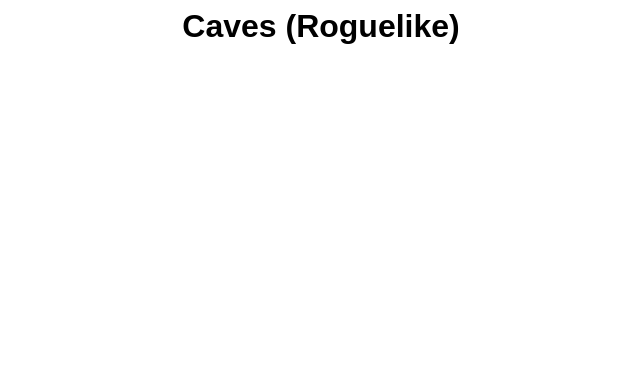
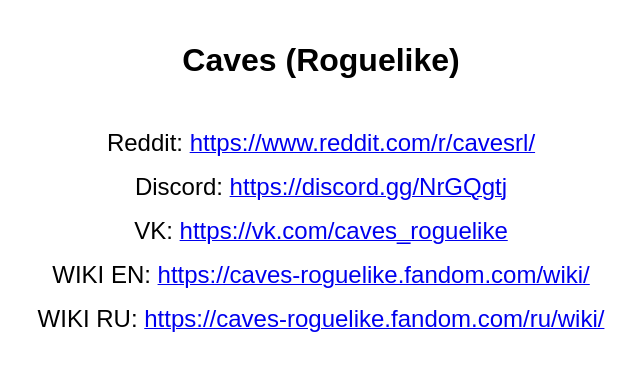
Before and after one commit to 36devCaves/caves2, a plain HTML site: page index.html in a window 1280 px wide. Shown: the whole page, without its empty margins (319-959 px from the left). Drawn offline with Linux system fonts and the light colour scheme.

Commit message:
Update index.html

```diff
--- a/index.html
+++ b/index.html
@@ -8,7 +8,29 @@ content="text/html; charset=iso-8859-1">
 
 <body>
 
+<p align="center"><font size="6" face="Arial"><strong></strong></font>&nbsp;</p>
+
 <p align="center"><font size="6" face="Arial"><strong>Caves
 (Roguelike)</strong></font></p>
+
+<p align="center"><font size="6" face="Arial"><strong></strong></font>&nbsp;</p>
+
+<p align="center"><font size="5" face="Arial">Reddit: </font><a
+href="https://www.reddit.com/r/cavesrl/"><font size="5"
+face="Arial">https://www.reddit.com/r/cavesrl/</font></a></p>
+
+<p align="center"><font size="5" face="Arial">Discord: </font><a
+href="https://discord.gg/NrGQgtj"><font size="5" face="Arial">https://discord.gg/NrGQgtj</font></a></p>
+
+<p align="center"><font size="5" face="Arial">VK: </font><a
+href="https://vk.com/caves_roguelike"><font size="5" face="Arial">https://vk.com/caves_roguelike</font></a></p>
+
+<p align="center"><font size="5" face="Arial">WIKI EN: </font><a
+href="https://caves-roguelike.fandom.com/wiki/"><font size="5"
+face="Arial">https://caves-roguelike.fandom.com/wiki/</font></a></p>
+
+<p align="center"><font size="5" face="Arial">WIKI RU: </font><a
+href="https://caves-roguelike.fandom.com/ru/wiki/"><font size="5"
+face="Arial">https://caves-roguelike.fandom.com/ru/wiki/</font></a></p>
 </body>
 </html>
```
